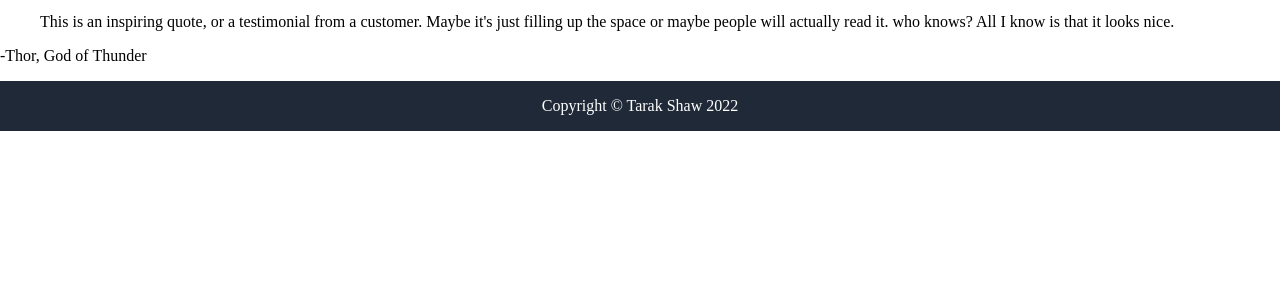
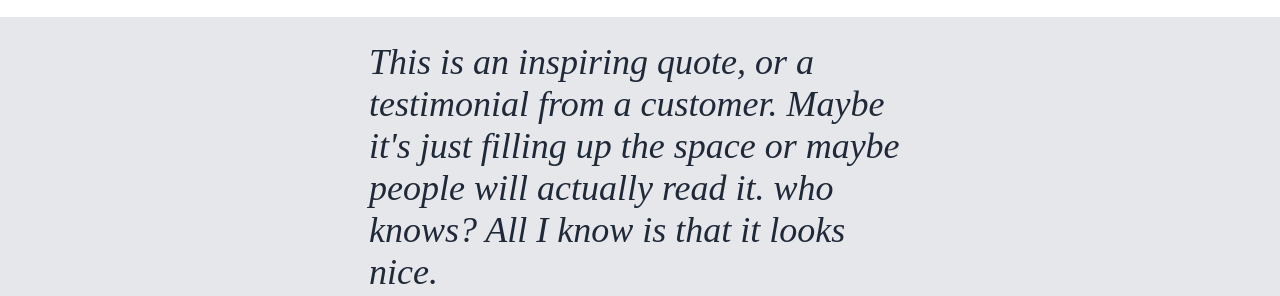
Before and after one commit to procoder54/landing-page, a plain HTML site: page index.html in a window 1280 px wide. Shown: the part 785-1081 px from the top of the page. Before the commit the page ends 916 px from the top, so only its background shows below. Drawn offline with Linux system fonts and the light colour scheme.

Commit message:
aligned quote of thor

```diff
--- a/style.css
+++ b/style.css
@@ -101,6 +101,28 @@ article {
   min-width: 200px;
 }
 
+.quote {
+  background-color: #e5e7eb;
+  padding: 24px;
+  margin: 20px 0;
+}
+
+blockquote {
+  font-size: 36px;
+  font-weight: lighter;
+  font-style: italic;
+  color: #1f2937;
+  width: 44%;
+  margin: 0 auto;
+}
+
+.quote p {
+  width: 44%;
+  font-size: 28px;
+  font-weight: bold;
+  margin-left: auto;
+}
+
 footer {
   justify-content: center;
   align-items: center;
```
